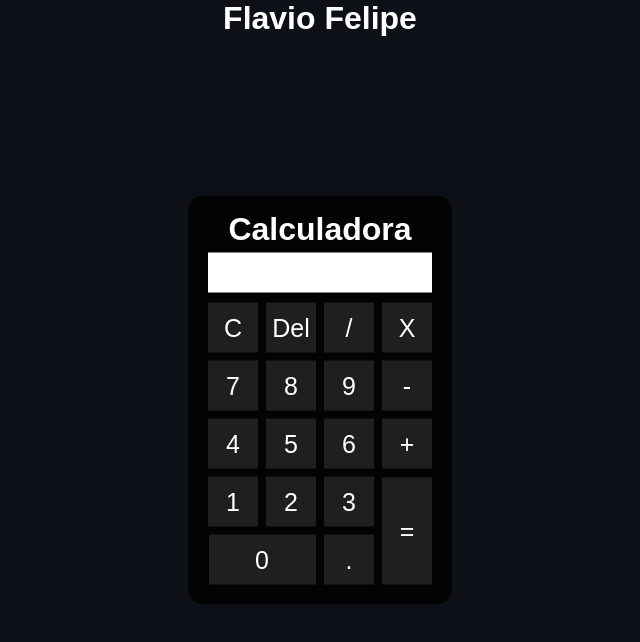
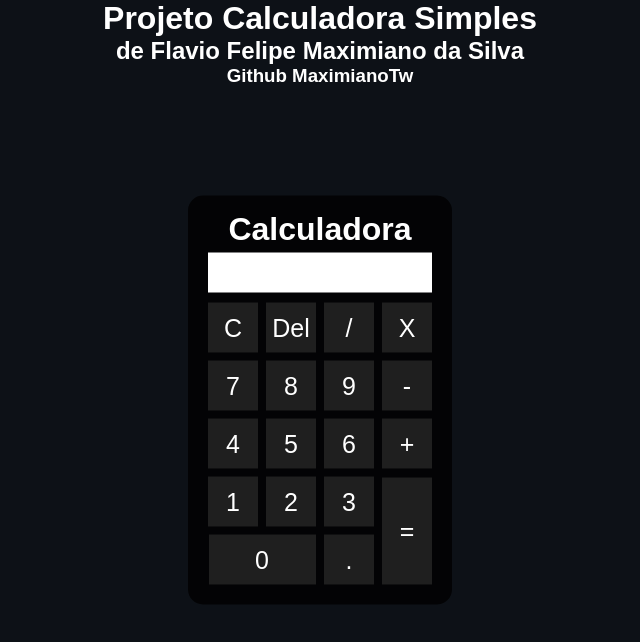
Before and after one commit to MaximianoTw/Calculadora-Simples, a plain HTML site: page index.html in a window 1280 px wide. Shown: the whole page, without its empty margins (320-960 px from the left). Drawn offline with Linux system fonts and the light colour scheme.

Commit message:
Update index.html

```diff
--- a/index.html
+++ b/index.html
@@ -11,7 +11,9 @@
 </head>
 <body>
     <div class="fundo">
-        <h1>Flavio Felipe</h1>
+        <h1>Projeto Calculadora Simples</h1>
+        <h2>de Flavio Felipe Maximiano da Silva</h2>
+        <h3>Github MaximianoTw</h3>
         <div class="calculadora">
             <h1>Calculadora</h1>
             <p id="resultado"></p>
```
